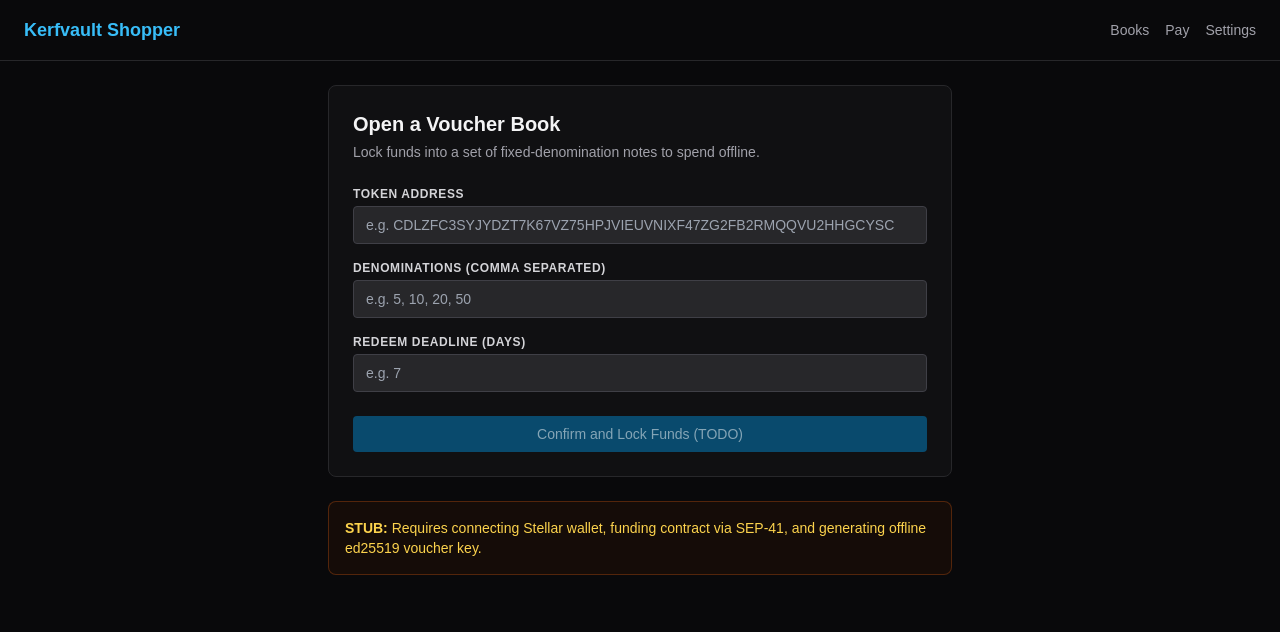
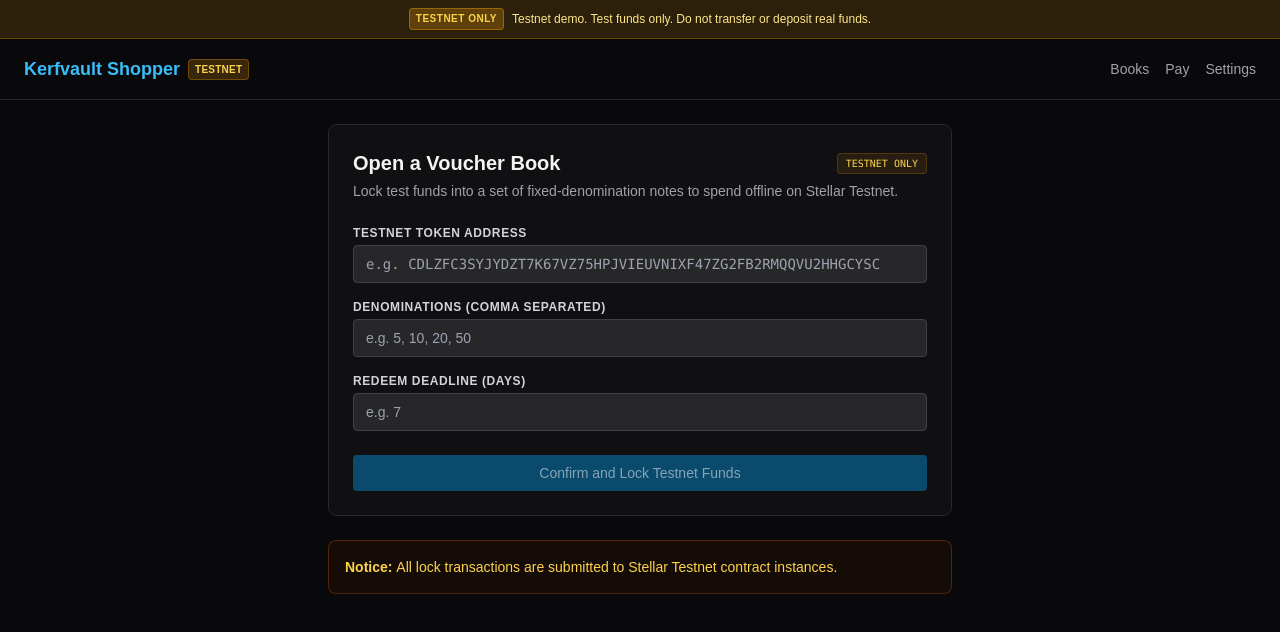
Before and after one commit to Nosignal-Labs/kerfvault, a Next.js app in the folder apps/kerf/: page /books/new in a window 1280 px wide. Shown: the top 632 px of the page. Built offline with nearby package versions, Linux system fonts and the light colour scheme.

Commit message:
Label every screen as testnet-only (#37)

```diff
--- a/apps/kerf/src/app/books/[id]/page.tsx
+++ b/apps/kerf/src/app/books/[id]/page.tsx
@@ -8,9 +8,14 @@ export default async function BookDetailPage({
   return (
     <div className="space-y-6">
       <div className="border border-zinc-800 rounded-lg p-6 bg-zinc-900/50">
-        <h1 className="text-xl font-bold text-zinc-100">Book #{id} Details</h1>
+        <div className="flex items-center justify-between">
+          <h1 className="text-xl font-bold text-zinc-100">Book #{id} Details</h1>
+          <span className="text-[10px] font-mono font-medium px-2 py-0.5 rounded bg-amber-500/10 text-amber-300 border border-amber-500/20">
+            TESTNET ONLY
+          </span>
+        </div>
         <p className="text-zinc-400 mt-1 text-sm">
-          Overview of notes, spent vouchers, and deadline.
+          Overview of notes, spent vouchers, and deadline on Stellar Testnet.
         </p>
 
         <div className="mt-6 grid grid-cols-2 gap-4 text-sm">
@@ -26,9 +31,8 @@ export default async function BookDetailPage({
       </div>
 
       <div className="border border-amber-800/50 bg-amber-950/20 rounded-lg p-4 text-sm text-amber-300">
-        <span className="font-semibold">STUB: </span>
-        {/* TODO: Query on-chain book status via @kerfvault/sdk and render note breakdown and reclaim button */}
-        Detailed note breakdown, spend timestamps, and post-deadline reclaim flow.
+        <span className="font-semibold">Notice: </span>
+        All book note balances and redemption locks exist exclusively on Stellar Testnet.
       </div>
     </div>
   );
--- a/apps/kerf/src/app/books/new/page.tsx
+++ b/apps/kerf/src/app/books/new/page.tsx
@@ -2,21 +2,26 @@ export default function NewBookPage() {
   return (
     <div className="space-y-6">
       <div className="border border-zinc-800 rounded-lg p-6 bg-zinc-900/50">
-        <h1 className="text-xl font-bold text-zinc-100">Open a Voucher Book</h1>
+        <div className="flex items-center justify-between">
+          <h1 className="text-xl font-bold text-zinc-100">Open a Voucher Book</h1>
+          <span className="text-[10px] font-mono font-medium px-2 py-0.5 rounded bg-amber-500/10 text-amber-300 border border-amber-500/20">
+            TESTNET ONLY
+          </span>
+        </div>
         <p className="text-zinc-400 mt-1 text-sm">
-          Lock funds into a set of fixed-denomination notes to spend offline.
+          Lock test funds into a set of fixed-denomination notes to spend offline on Stellar Testnet.
         </p>
 
         <form className="mt-6 space-y-4">
           <div>
             <label className="block text-xs font-semibold text-zinc-300 uppercase tracking-wider">
-              Token Address
+              Testnet Token Address
             </label>
             <input
               type="text"
               placeholder="e.g. CDLZFC3SYJYDZT7K67VZ75HPJVIEUVNIXF47ZG2FB2RMQQVU2HHGCYSC"
               disabled
-              className="mt-1 w-full bg-zinc-800 border border-zinc-700 rounded px-3 py-2 text-sm text-zinc-400"
+              className="mt-1 w-full bg-zinc-800 border border-zinc-700 rounded px-3 py-2 text-sm text-zinc-400 font-mono"
             />
           </div>
 
@@ -50,16 +55,15 @@ export default function NewBookPage() {
               disabled
               className="w-full bg-sky-600/50 text-white/50 rounded py-2 font-medium text-sm cursor-not-allowed"
             >
-              Confirm and Lock Funds (TODO)
+              Confirm and Lock Testnet Funds
             </button>
           </div>
         </form>
       </div>
 
       <div className="border border-amber-800/50 bg-amber-950/20 rounded-lg p-4 text-sm text-amber-300">
-        <span className="font-semibold">STUB: </span>
-        {/* TODO: Implement open_book transaction building, Soroban auth, and keypair generation via @kerfvault/sdk */}
-        Requires connecting Stellar wallet, funding contract via SEP-41, and generating offline ed25519 voucher key.
+        <span className="font-semibold">Notice: </span>
+        All lock transactions are submitted to Stellar Testnet contract instances.
       </div>
     </div>
   );
--- a/apps/kerf/src/app/layout.tsx
+++ b/apps/kerf/src/app/layout.tsx
@@ -1,11 +1,12 @@
 import type { Metadata } from "next";
 import Link from "next/link";
 import { WalletProvider } from "../lib/WalletContext";
+import { TestnetBanner } from "../components/TestnetBanner";
 import "./globals.css";
 
 export const metadata: Metadata = {
-  title: "Kerfvault Shopper",
-  description: "Offline-first payment voucher wallet on Stellar/Soroban",
+  title: "Kerfvault Shopper [Testnet]",
+  description: "Offline-first payment voucher wallet on Stellar Testnet",
   manifest: "/manifest.json",
 };
 
@@ -16,10 +17,16 @@ export default function RootLayout({
 }>) {
   return (
     <html lang="en">
-      <body className="min-h-screen bg-zinc-950 text-zinc-100 antialiased">
+      <body className="min-h-screen bg-zinc-950 text-zinc-100 antialiased flex flex-col">
+        <TestnetBanner />
         <WalletProvider>
           <header className="border-b border-zinc-800 px-6 py-4 flex items-center justify-between">
-            <div className="font-bold text-lg text-sky-400">Kerfvault Shopper</div>
+            <div className="flex items-center gap-2">
+              <span className="font-bold text-lg text-sky-400">Kerfvault Shopper</span>
+              <span className="px-1.5 py-0.5 rounded text-[10px] font-semibold tracking-wide bg-amber-500/20 text-amber-300 border border-amber-500/30">
+                TESTNET
+              </span>
+            </div>
             <nav className="flex space-x-4 text-sm text-zinc-400">
               <Link href="/" className="hover:text-zinc-200">
                 Books
@@ -32,7 +39,7 @@ export default function RootLayout({
               </Link>
             </nav>
           </header>
-          <main className="max-w-2xl mx-auto p-6">{children}</main>
+          <main className="max-w-2xl mx-auto p-6 w-full flex-1">{children}</main>
         </WalletProvider>
         {/* Service Worker registration script */}
         <script
--- a/apps/kerf/src/app/pay/page.tsx
+++ b/apps/kerf/src/app/pay/page.tsx
@@ -2,9 +2,14 @@ export default function PayPage() {
   return (
     <div className="space-y-6">
       <div className="border border-zinc-800 rounded-lg p-6 bg-zinc-900/50">
-        <h1 className="text-xl font-bold text-zinc-100">Present Payment Voucher</h1>
+        <div className="flex items-center justify-between">
+          <h1 className="text-xl font-bold text-zinc-100">Present Payment Voucher</h1>
+          <span className="text-[10px] font-mono font-medium px-2 py-0.5 rounded bg-amber-500/10 text-amber-300 border border-amber-500/20">
+            TESTNET ONLY
+          </span>
+        </div>
         <p className="text-zinc-400 mt-1 text-sm">
-          Select an available note and enter merchant details to generate an offline QR voucher.
+          Select an available note and enter merchant details to generate an offline QR voucher for Stellar Testnet.
         </p>
 
         <div className="mt-6 flex flex-col items-center justify-center p-8 border-2 border-dashed border-zinc-700 rounded-lg bg-zinc-950">
@@ -18,9 +23,8 @@ export default function PayPage() {
       </div>
 
       <div className="border border-amber-800/50 bg-amber-950/20 rounded-lg p-4 text-sm text-amber-300">
-        <span className="font-semibold">STUB: </span>
-        {/* TODO: Implement note selection, offline Ed25519 voucher signing, and QR render via @kerfvault/sdk */}
-        Offline signing of voucher with local private key and dynamic QR rendering.
+        <span className="font-semibold">Testnet Notice: </span>
+        Offline vouchers generated here are valid only for Stellar Testnet books and reader apps.
       </div>
     </div>
   );
--- a/apps/kerf/src/app/settings/page.tsx
+++ b/apps/kerf/src/app/settings/page.tsx
@@ -2,12 +2,32 @@ export default function SettingsPage() {
   return (
     <div className="space-y-6">
       <div className="border border-zinc-800 rounded-lg p-6 bg-zinc-900/50">
-        <h1 className="text-xl font-bold text-zinc-100">Wallet Settings</h1>
+        <div className="flex items-center justify-between">
+          <h1 className="text-xl font-bold text-zinc-100">Wallet Settings</h1>
+          <span className="text-[10px] font-mono font-medium px-2 py-0.5 rounded bg-amber-500/10 text-amber-300 border border-amber-500/20">
+            TESTNET ONLY
+          </span>
+        </div>
         <p className="text-zinc-400 mt-1 text-sm">
-          Manage offline voucher keys, local device encryption, and passcodes.
+          Manage offline voucher keys, local device encryption, and network configuration.
         </p>
 
         <div className="mt-6 space-y-4">
+          <div className="border border-zinc-800 bg-zinc-950 p-3 rounded">
+            <div className="text-xs font-semibold text-zinc-300 uppercase tracking-wider">
+              Connected Network
+            </div>
+            <div className="mt-1 flex items-center gap-2">
+              <span className="h-2 w-2 rounded-full bg-emerald-400" />
+              <span className="text-sm font-mono text-zinc-200">
+                Stellar Testnet (Test SDF Network ; September 2015)
+              </span>
+            </div>
+            <div className="text-[11px] text-amber-400/90 mt-1">
+              Mainnet connectivity is strictly refused in this demo application.
+            </div>
+          </div>
+
           <div>
             <label className="block text-xs font-semibold text-zinc-300 uppercase tracking-wider">
               Offline Voucher Public Key
@@ -25,16 +45,15 @@ export default function SettingsPage() {
               App Passcode Protection
             </label>
             <div className="mt-2 text-xs text-zinc-500">
-              Passcode protects offline signing key in IndexedDB.
+              WebCrypto PBKDF2/AES-GCM protects offline signing keys in local storage.
             </div>
           </div>
         </div>
       </div>
 
       <div className="border border-amber-800/50 bg-amber-950/20 rounded-lg p-4 text-sm text-amber-300">
-        <span className="font-semibold">STUB: </span>
-        {/* TODO: Implement device keypair generation, export/import, and WebCrypto passcode wrapping */}
-        Hardware keystore or WebCrypto key derivation for encrypted local storage.
+        <span className="font-semibold">Security Notice: </span>
+        Demo keys are stored in browser memory/storage for testnet use only.
       </div>
     </div>
   );
--- /dev/null
+++ b/apps/kerf/src/components/TestnetBanner.tsx
@@ -0,0 +1,22 @@
+import React from "react";
+
+/**
+ * Permanent warning banner displayed across all screens indicating that
+ * the application operates exclusively on Stellar Testnet with test funds.
+ */
+export function TestnetBanner() {
+  return (
+    <div
+      role="alert"
+      aria-label="Testnet warning banner"
+      className="bg-amber-500/15 border-b border-amber-500/30 text-amber-200 px-4 py-2 text-xs font-medium text-center flex items-center justify-center gap-2"
+    >
+      <span className="inline-block px-1.5 py-0.5 rounded text-[10px] font-bold uppercase tracking-wider bg-amber-500/25 border border-amber-500/40 text-amber-300">
+        Testnet Only
+      </span>
+      <span>
+        Testnet demo. Test funds only. Do not transfer or deposit real funds.
+      </span>
+    </div>
+  );
+}
```
Also changed, not shown: 1 other file (tests, documents, lock files or other folders).
